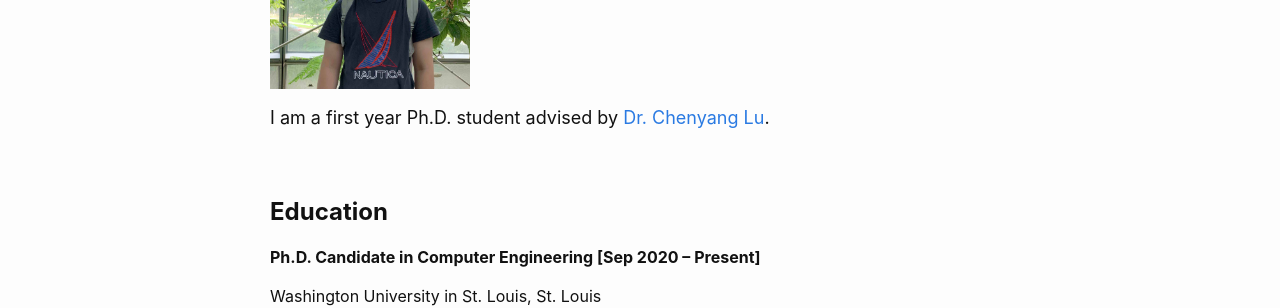
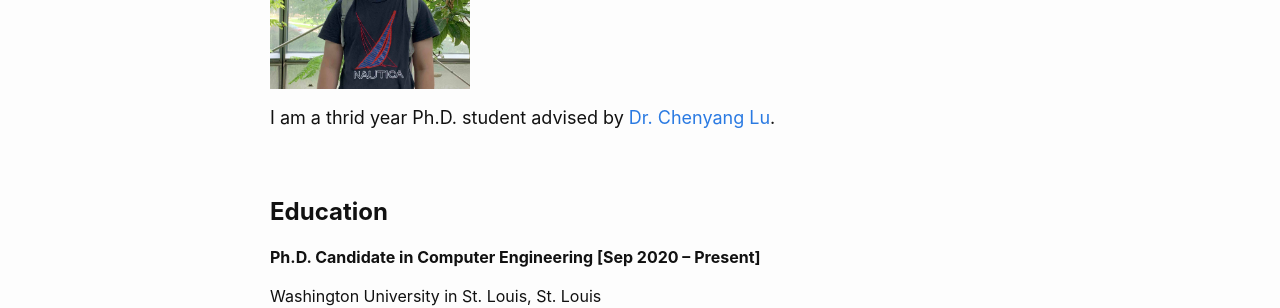
Before and after one commit to rickywrq/ruiqiwang_old, a Jekyll site: the page built from index.md, in a window 1280 px wide. Shown: the part 239-547 px from the top of the page. Built offline with Jekyll 4.4.1, drawn with Linux system fonts in a browser that asks for light colours.

Commit message:
Update index.md

```diff
--- a/index.md
+++ b/index.md
@@ -10,7 +10,7 @@ layout: home
 <font size="5"> Hi, I am Ruiqi Wang.</font>
 <img src="{{ site.baseurl }}/media/potrait-s.jpg" alt="Italian Trulli" style="width:200px;">
 <br>
-<font size="4"> I am a first year Ph.D. student advised by <a href="https://www.cse.wustl.edu/~lu/" target="_blank">Dr. Chenyang Lu</a>.</font>
+<font size="4"> I am a thrid year Ph.D. student advised by <a href="https://www.cse.wustl.edu/~lu/" target="_blank">Dr. Chenyang Lu</a>.</font>
 <br>
 <br>
 <div>
```
